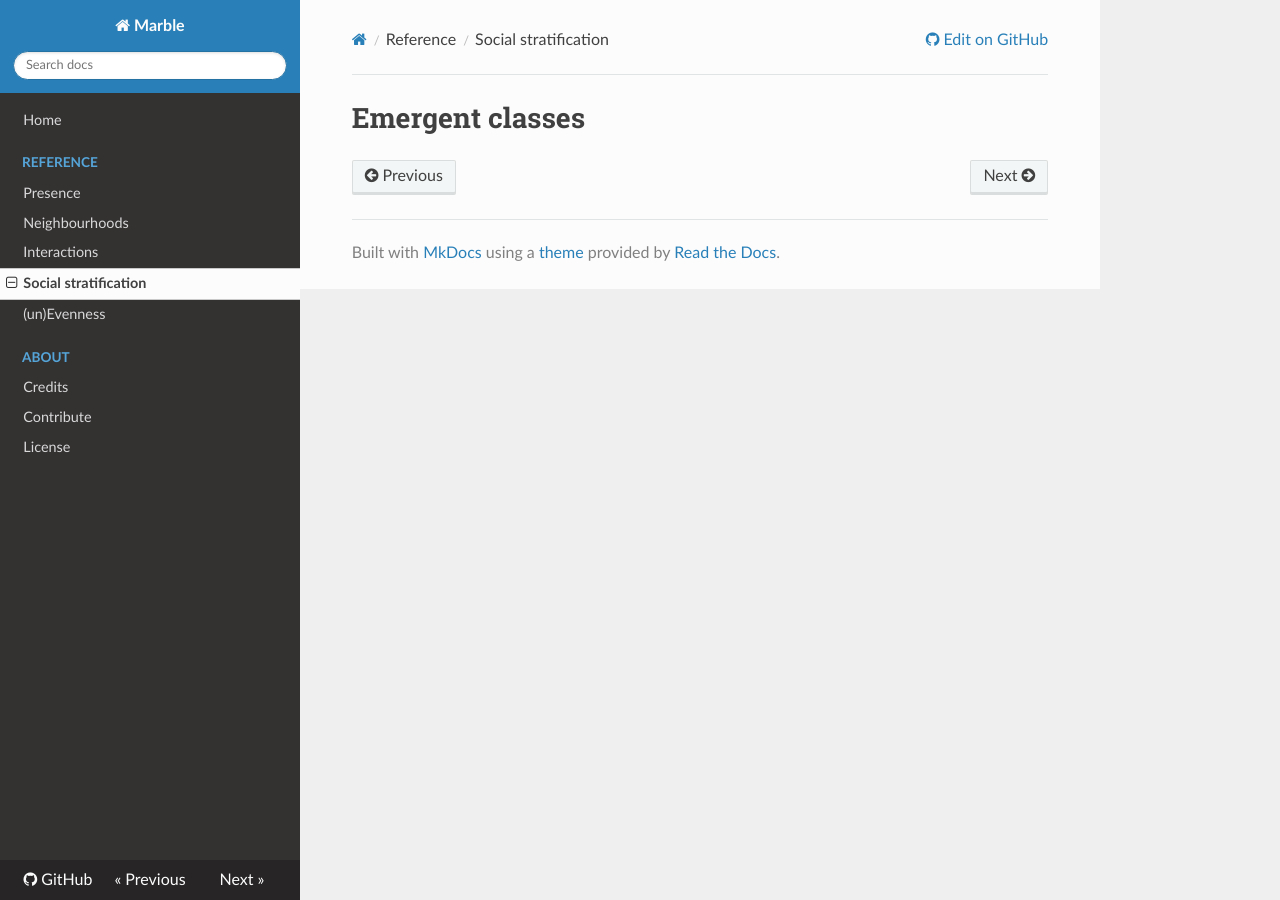
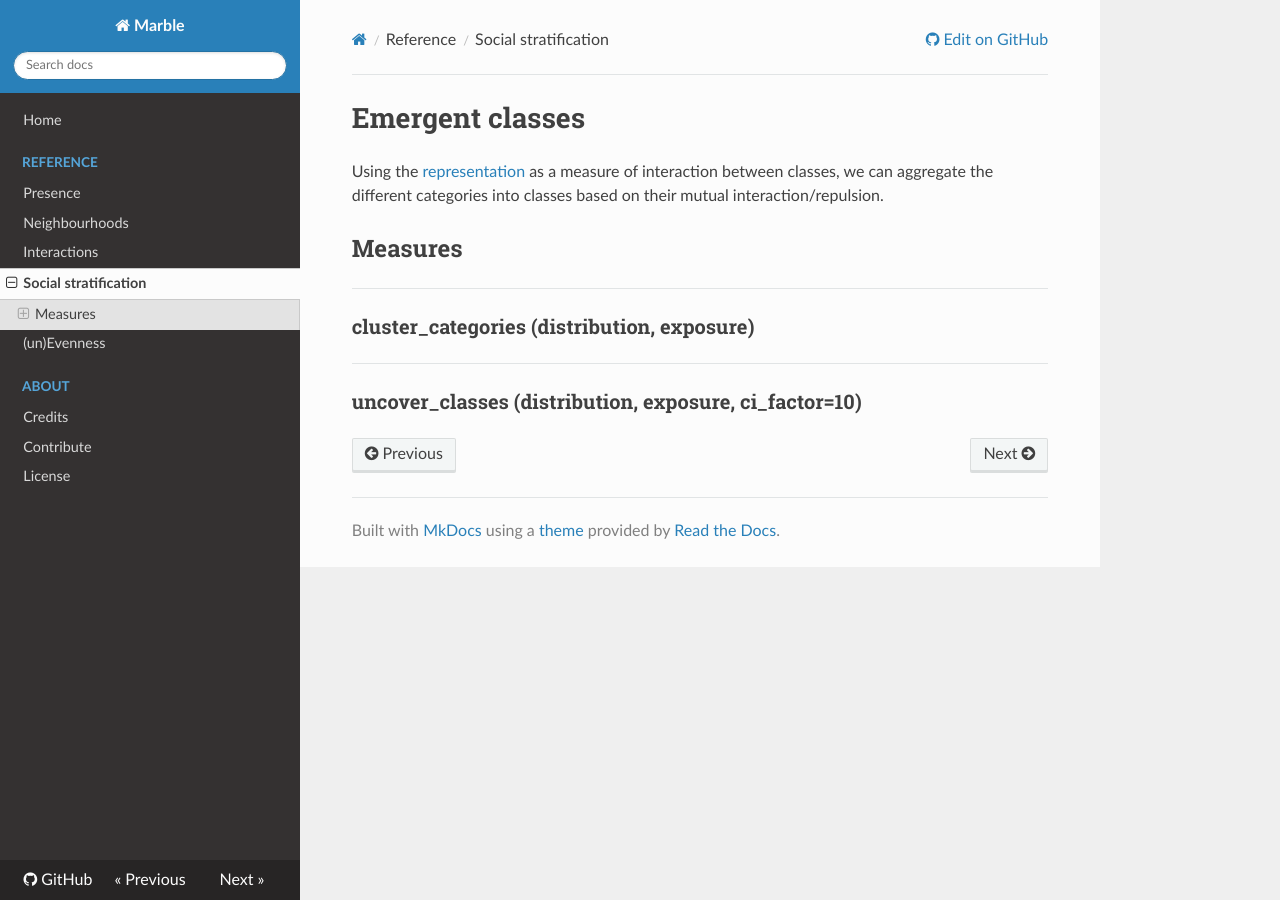
Before and after one commit to scities/marble, an MkDocs documentation site: the page built from docs/reference/classes.md, in a window 1280 px wide. Built offline with MkDocs 1.6.1, drawn with Linux system fonts in a browser that asks for light colours; nearby versions of some CDN libraries; old or Windows-style settings are respelled for this version of MkDocs.

Commit message:
Add function names

```diff
--- a/docs/reference/classes.md
+++ b/docs/reference/classes.md
@@ -1 +1,15 @@
 # Emergent classes
+
+Using the [representation](representation.md) as a measure of interaction
+between classes, we can aggregate the different categories into classes based on
+their mutual interaction/repulsion.
+
+## Measures
+
+----
+
+### **cluster_categories** (distribution, exposure)
+
+----
+
+### **uncover_classes** (distribution, exposure, ci_factor=10)
```
